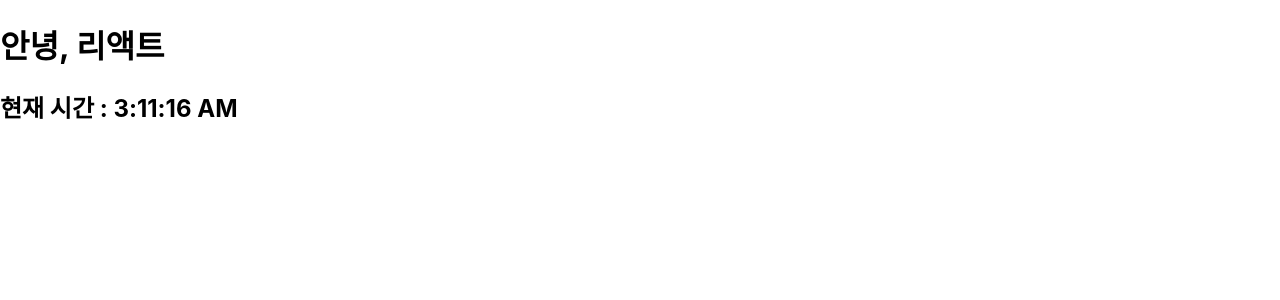
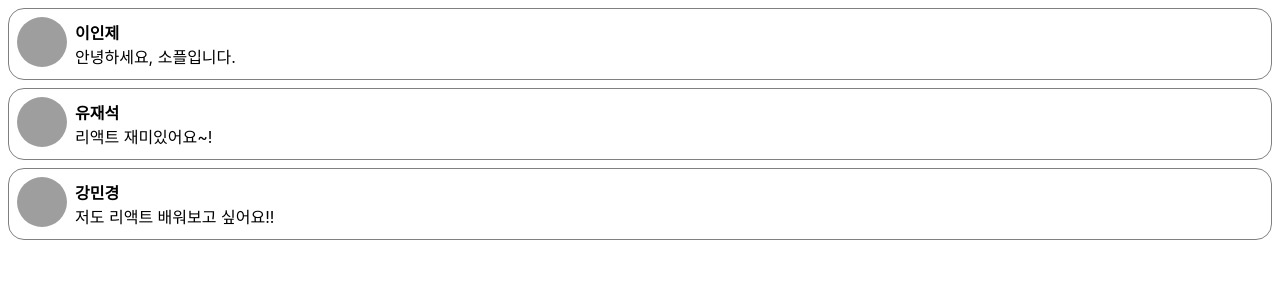
Before and after one commit to tnwls1006/23-React1, a React (Create React App) app: page / in a window 1280 px wide. Shown: the top 300 px of the page. Built offline with nearby package versions, Linux system fonts and the light colour scheme; grey boxes are pictures that could not be loaded.

Commit message:
230406_댓글 컴포넌트

```diff
--- /dev/null
+++ b/src/chapter_05/Comment.jsx
@@ -0,0 +1,53 @@
+import React from "react";
+
+const styles = {
+    wrapper: {
+        margin: 8,
+        padding: 8,
+        display: "flex",
+        flexDirection: "row",
+        border: "1px solid grey",
+        borderRadius: 16,
+    },
+    imageContainer: {},
+    image: {
+        width: 50,
+        height: 50,
+        borderRadius: 25,
+    },
+    contentContainer: {
+        marginLeft: 8,
+        display: "flex",
+        flexDirection: "column",
+        justifyContent: "center",
+    },
+    nameText: {
+        color: "black",
+        fontSize: 16,
+        fontWeight: "bold",
+    },
+    commentText: {
+        color: "black",
+        fontSize: 16,
+    },
+};
+
+function Comment(props) {
+    return (
+        <div style={styles.wrapper}>
+            <div style={styles.imageContainer}>
+                <img
+                    src="https://upload.wikimedia.org/wikipedia/commons/8/89/Portrait_Placeholder.png"
+                    style={styles.image}
+                />
+            </div>
+
+            <div style={styles.contentContainer}>
+                <span style={styles.nameText}>{props.name}</span>
+                <span style={styles.commentText}>{props.comment}</span>
+            </div>
+        </div>
+    );
+}
+
+export default Comment;
--- /dev/null
+++ b/src/chapter_05/CommentList.jsx
@@ -0,0 +1,31 @@
+import React from "react";
+import Comment from "./Comment";
+
+const comments = [
+    {
+        name: "이인제",
+        comment: "안녕하세요, 소플입니다.",
+    },
+    {
+        name: "유재석",
+        comment: "리액트 재미있어요~!",
+    },
+    {
+        name: "강민경",
+        comment: "저도 리액트 배워보고 싶어요!!",
+    },
+];
+
+function CommentList(props) {
+    return (
+        <div>
+            {comments.map((comment) => {
+                return (
+                    <Comment name={comment.name} comment={comment.comment} />
+                );
+            })}
+        </div>
+    );
+}
+
+export default CommentList;
--- a/src/index.js
+++ b/src/index.js
@@ -6,12 +6,13 @@
 
 import Library from './chapter_03/Library';
 import Clock from './chapter_04/Clock';
+import CommentList from './chapter_05/CommentList';
 
 const root = ReactDOM.createRoot(document.getElementById('root'));
 setInterval(() => {
   root.render(
     <React.StrictMode>
-      <Clock />
+      <CommentList />
     </React.StrictMode>
   );
 },1000);
```
